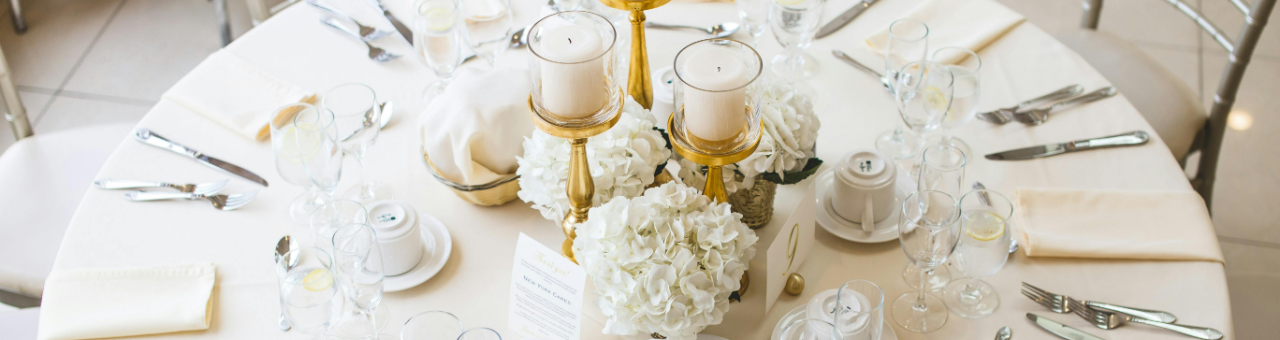
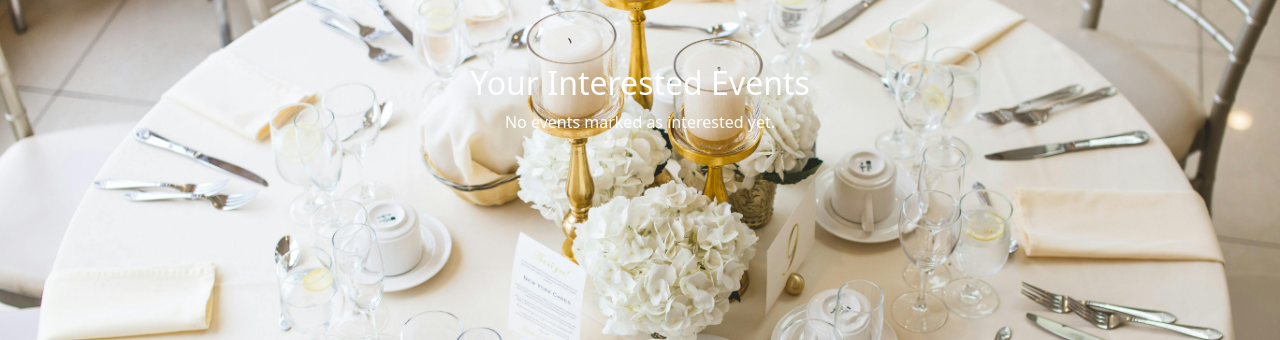
Before and after one commit to deepanshuSoni22/Event-Management-System, a Flask app: page /home in a window 1280 px wide. Shown: the part 146-486 px from the top of the page. Run offline with Flask 3, Linux system fonts and the light colour scheme; a user stored in the database is signed in; some web fonts are replaced.

Commit message:
COMPLETED

```diff
--- a/app.py
+++ b/app.py
@@ -38,6 +38,15 @@ class Event(db.Model):
     date = db.Column(db.String(10), nullable=False)  # You might want to use DateTime instead
     label = db.Column(db.String(50), nullable=False)
     user_id = db.Column(db.Integer, db.ForeignKey('user.id'), nullable=False)
+
+class Interested(db.Model):
+    id = db.Column(db.Integer, primary_key=True)
+    user_id = db.Column(db.Integer, db.ForeignKey('user.id'), nullable=False)
+    event_id = db.Column(db.Integer, db.ForeignKey('event.id'), nullable=False)
+
+    user = db.relationship('User', backref=db.backref('interested_events', lazy=True))
+    event = db.relationship('Event', backref=db.backref('interested_users', lazy=True))
+
 
 # Create all tables
 with app.app_context():
@@ -136,11 +145,14 @@ def login():
     flash("Login successful!")
     return redirect("/home")
 
-# Home Route
 @app.route("/home")
 @login_required
 def home():
-    return render_template("home.html", background_image='/static/home-background.jpg')
+    # Assuming `Interested` is the table tracking interested events
+    # and `event` is a relationship to the `Event` model
+    interested_events = [interested.event for interested in current_user.interested_events]
+    return render_template("home.html", interested_events=interested_events, background_image='/static/home-background.jpg')
+
 
 # User loader for flask login
 @login_manager.user_loader
@@ -206,5 +218,60 @@ def events():
     return render_template("events.html", events=events, background_image='/static/event-background.jpg')
 
 
+# Delete event route
+@app.route("/delete_event/<int:event_id>", methods=["POST"])
+@login_required
+def delete_event(event_id):
+    # Query the event by its ID
+    event = Event.query.get(event_id)
+
+    # Ensure the current user is the one who created the event
+    if event.user_id != current_user.id:
+        flash("You are not authorized to delete this event.", "danger")
+        return redirect(url_for('events'))
+
+    # Delete the event from the database
+    db.session.delete(event)
+    db.session.commit()
+
+    flash("Event deleted successfully", "success")
+    return redirect(url_for('events'))
+
+
+# Interested Route
+@app.route("/add_interested/<int:event_id>", methods=["POST"])
+@login_required
+def add_interested(event_id):
+    # Query the event
+    event = Event.query.get(event_id)
+
+    # Check if the user is already interested
+    already_interested = Interested.query.filter_by(user_id=current_user.id, event_id=event_id).first()
+
+    if already_interested:
+        flash("You have already marked interest in this event.", "info")
+    else:
+        # Add user to the Interested table
+        interested = Interested(user_id=current_user.id, event_id=event_id)
+        db.session.add(interested)
+        db.session.commit()
+        flash("Event added to your interested list.", "success")
+
+    return redirect(url_for('events'))
+
+
+@app.route("/remove_interested/<int:event_id>", methods=["POST"])
+@login_required
+def remove_interested(event_id):
+    # Get the current user and the event
+    interested_event = Interested.query.filter_by(user_id=current_user.id, event_id=event_id).first()
+
+    if interested_event:
+        db.session.delete(interested_event)
+        db.session.commit()
+
+    return redirect("/home")
+
+
 if __name__ == "__main__":
     app.run(debug=True)
--- a/templates/home.html
+++ b/templates/home.html
@@ -24,6 +24,35 @@
         </nav>
     </header>
 
+    <main>
+        <div class="container mt-5">
+            <h2>Your Interested Events</h2>
+            <div class="row">
+                <!-- Loop through all interested events for the current user -->
+                {% if interested_events %}
+                    {% for event in interested_events %}
+                        <div class="col-md-4">
+                            <div class="card mb-4">
+                                <img src="{{ url_for('static', filename='uploads/' + event.image) }}" class="card-img-top" alt="{{ event.title }}">
+                                <div class="card-body">
+                                    <h5 class="card-title">{{ event.title }}</h5>
+                                    <p class="card-text"><strong>Date:</strong> {{ event.date }}</p>
+                                    <p class="card-text"><strong>Label:</strong> {{ event.label }}</p>
+                                    <p class="card-text">{{ event.description }}</p>
 
+                                    <!-- Form to mark as "Not Interested" -->
+                                    <form method="POST" action="/remove_interested/{{ event.id }}">
+                                        <button type="submit" class="btn btn-danger">Not Interested</button>
+                                    </form>
+                                </div>
+                            </div>
+                        </div>
+                    {% endfor %}
+                {% else %}
+                    <p>No events marked as interested yet.</p>
+                {% endif %}
+            </div>
+        </div>
+    </main>
 
 {% endblock %}
--- a/templates/signup.html
+++ b/templates/signup.html
@@ -25,6 +25,9 @@
                 </div>
 
                 <button type="submit" class="btn btn-primary w-100">Sign Up</button>
+
+                <hr>
+                <p style="color: white; font-weight: 600;">Already a user? Login now!<a href="/login">Login</a></p>
             </form>
         </div>
     </div>
```
Also changed, not shown: templates/events.html (+23 -0 lines), instance/users.db, 1 other file.
